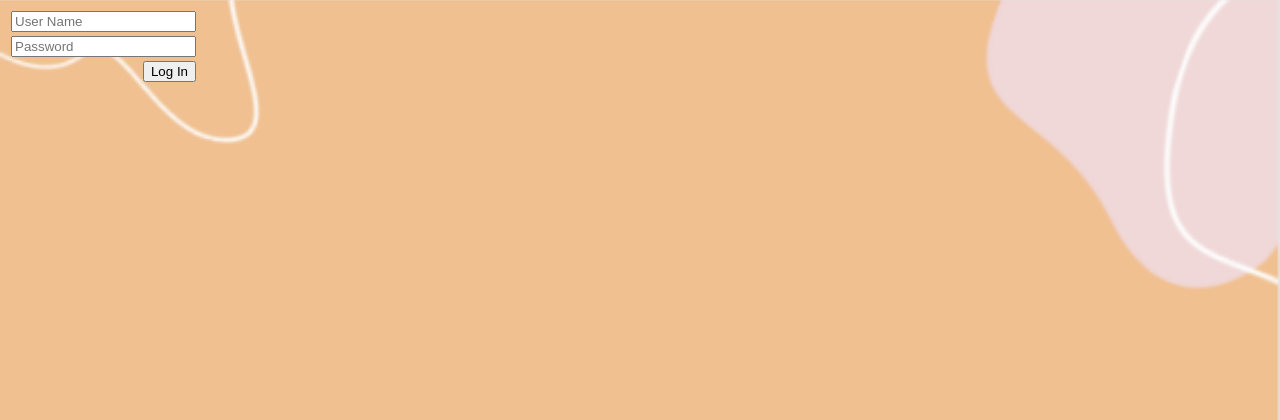
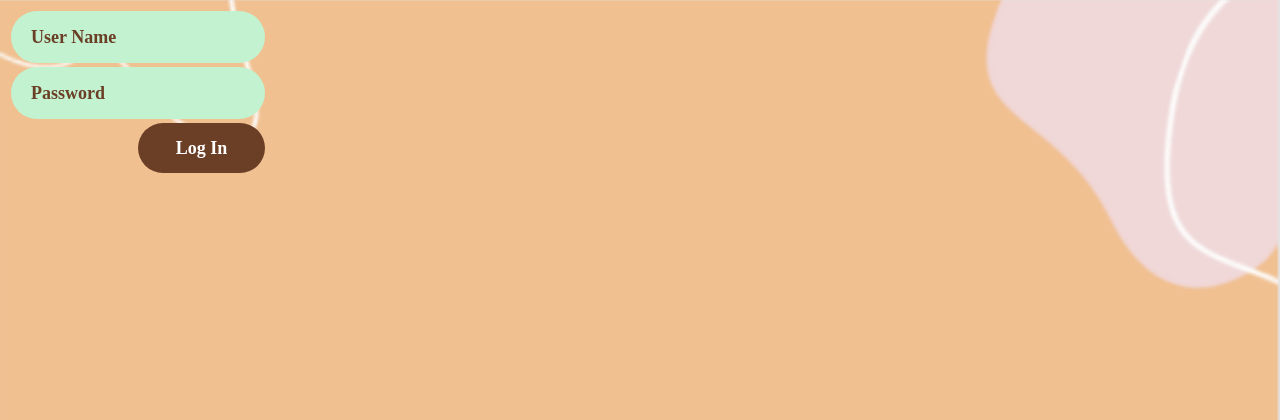
Before and after one commit to aUrelogs/wst_page, a PHP site: page / in a window 1280 px wide. Shown: the top 420 px of the page. Run offline with PHP 8.4, Linux system fonts and the light colour scheme.

Commit message:
username,password,loginbutt design done

```diff
--- a/indexfiles/design.css
+++ b/indexfiles/design.css
@@ -3,7 +3,43 @@ body {
    background-size: 100%;
 }
 
-form {
+/* img {
+    ima
+} */
 
 
+input {
+    height: 50px;
+    background-color: #c2f2d0;
+    border-style: none;
+    border-radius: 30px;
+    font-family: Arial, Helvetica, sans-serif;
 }
+
+input[type=text], [type=password]{
+    font-size: large;
+    font-family: "Century Gothic";
+    font-weight: bolder;
+    color: black;
+    padding-left: 20px;
+}
+
+input::placeholder{
+    font-size: large;
+    font-family: "Century Gothic";
+    font-weight: bolder;
+    color: #6b3e26;
+
+}
+
+.login {
+    width: 50%;
+    background-color: #6b3e26;
+    border-radius: 30px;
+    border-color: #6b3e26;
+    border-style: none;
+    font-family: Century Gothic;
+    color: white;
+    font-weight: bold;
+    font-size: large;
+}
--- a/indexfiles/index.html
+++ b/indexfiles/index.html
@@ -9,6 +9,7 @@
 </head>
 <body>
 
+
     <form action="" method="">
         <table>
             <tr>
@@ -17,14 +18,14 @@
                 </td>
             </tr>
             <tr>
-                <td> <input type="password" name="password" placeholder="Password"></td>
+                <td><input type="password" name="password" placeholder="Password"></td>
             </tr>
             <tr align="right">
-                <td><input type="submit" value="Log In"></td>
+                <td><input class="login" type="submit" value="Log In"></td>
             </tr>
         </table>
+    </form>
 
-    </form>
 
 </body>
 </html>
```
